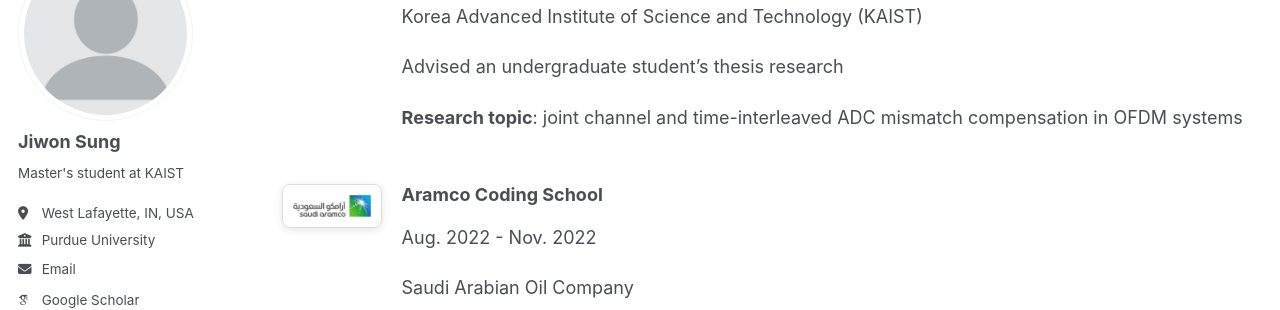
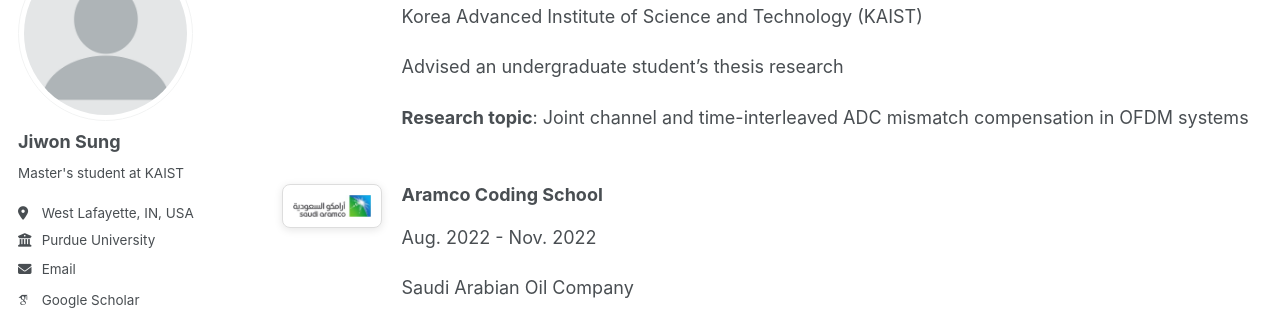
Before and after one commit to sunione/sunione.github.io, a Jekyll site: the page built from _pages/teaching.md, in a window 1280 px wide and 900 px high, scrolled down 1391 px. Shown: the part 153-463 px from the top of the window. Built offline with Jekyll 4.4.1, drawn with Linux system fonts in a browser that asks for light colours; some web fonts are replaced.

```diff
--- a/_pages/teaching.md
+++ b/_pages/teaching.md
@@ -99,7 +99,7 @@ Mentoring Experience
     <p> Sep. 2024 - Dec. 2024 </p>
     <p> Korea Advanced Institute of Science and Technology (KAIST) </p>
     <p> Advised an undergraduate student’s thesis research </p>
-    <p> <b>Research topic</b>: joint channel and time-interleaved ADC mismatch compensation in OFDM systems </p>
+    <p> <b>Research topic</b>: Joint channel and time-interleaved ADC mismatch compensation in OFDM systems </p>
   </div>
 </div>
 
```
